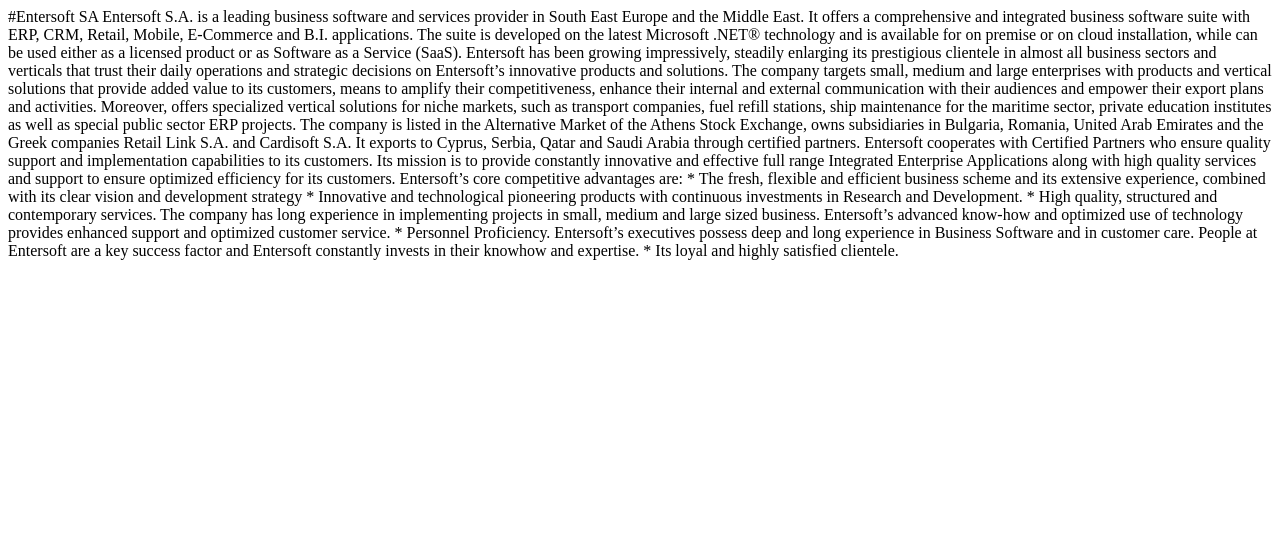
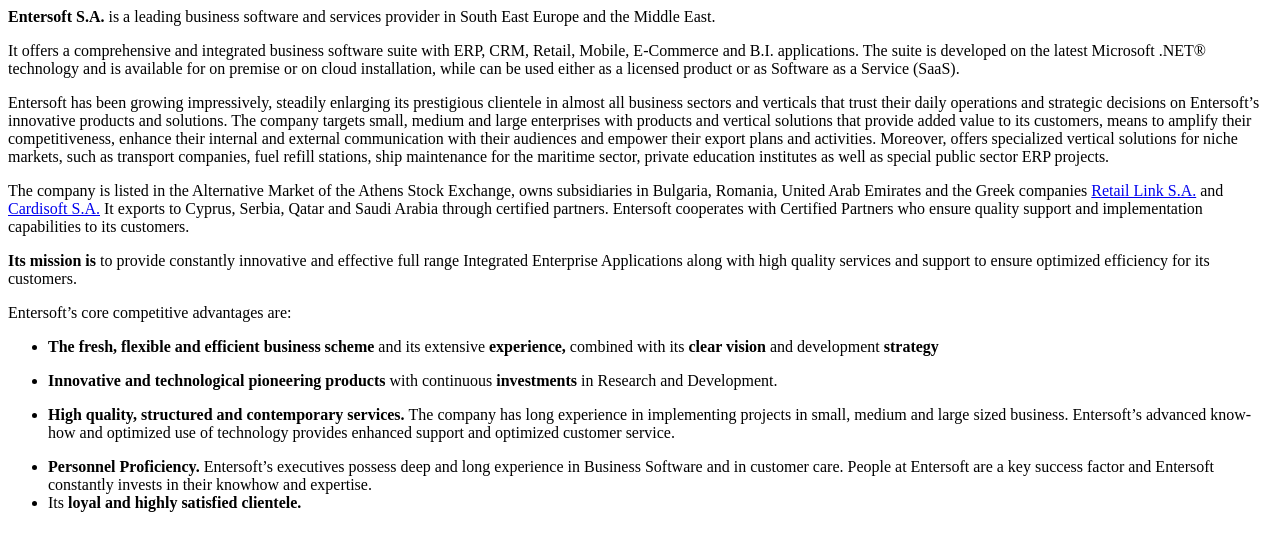
Before and after one commit to entersoftsa/entersoftsa.github.io, a plain HTML site: page index.html in a window 1280 px wide. Drawn offline with Linux system fonts and the light colour scheme.

Commit message:
Update index.html

```diff
--- a/index.html
+++ b/index.html
@@ -1,17 +1,25 @@
-#Entersoft SA
-
-Entersoft S.A. is a leading business software and services provider in South East Europe and the Middle East.
-It offers a comprehensive and integrated business software suite with ERP, CRM, Retail, Mobile, E-Commerce and B.I. applications. The suite is developed on the latest Microsoft .NET® technology and is available for on premise or on cloud installation, while can be used either as a licensed product or as Software as a Service (SaaS).
-
-Entersoft has been growing impressively, steadily enlarging its prestigious clientele in almost all business sectors and verticals that trust their daily operations and strategic decisions on Entersoft’s innovative products and solutions. The company targets small, medium and large enterprises with products and vertical solutions that provide added value to its customers, means to amplify their competitiveness, enhance their internal and external communication with their audiences and empower their export plans and activities. Moreover, offers specialized vertical solutions for niche markets, such as transport companies, fuel refill stations, ship maintenance for the maritime sector, private education institutes as well as special public sector ERP projects.
-
-The company is listed in the Alternative Market of the Athens Stock Exchange, owns subsidiaries in Bulgaria, Romania, United Arab Emirates and the Greek companies Retail Link S.A. and Cardisoft S.A. It exports to Cyprus, Serbia, Qatar and Saudi Arabia through certified partners. Entersoft cooperates with Certified Partners who ensure quality support and implementation capabilities to its customers.
-
-Its mission is to provide constantly innovative and effective full range Integrated Enterprise Applications along with high quality services and support to ensure optimized efficiency for its customers.
-
-Entersoft’s core competitive advantages are:
-* The fresh, flexible and efficient business scheme and its extensive experience, combined with its clear vision and development strategy
-* Innovative and technological pioneering products with continuous investments in Research and Development.
-* High quality, structured and contemporary services. The company has long experience in implementing projects in small, medium and large sized business. Entersoft’s advanced know-how and optimized use of technology provides enhanced support and optimized customer service.
-* Personnel Proficiency. Entersoft’s executives possess deep and long experience in Business Software and in customer care. People at Entersoft are a key success factor and Entersoft constantly invests in their knowhow and expertise.
-* Its loyal and highly satisfied clientele.
+<p><strong>Entersoft S.A.</strong> is a leading business software and services provider in South East Europe and the Middle East.
+</p>
+<p>It offers a comprehensive and integrated business software suite with ERP, CRM, Retail, Mobile, E-Commerce and B.I. applications. The suite is developed on the latest Microsoft .NET® technology and is available for on premise or on cloud installation, while can be used either as a licensed product or as Software as a Service (SaaS).
+</p>
+<p>Entersoft has been growing impressively, steadily enlarging its prestigious clientele in almost all business sectors and verticals that trust their daily operations and strategic decisions on Entersoft’s innovative products and solutions.  The company targets small, medium and large enterprises with products and vertical solutions that provide added value to its customers, means to amplify their competitiveness, enhance their internal and external communication with their audiences and empower their export plans and activities.  Moreover, offers specialized vertical solutions for niche markets, such as transport companies, fuel refill stations, ship maintenance for the maritime sector, private education institutes as well as special public sector ERP projects.
+</p>
+<p>The company is listed in the Alternative Market of the Athens Stock Exchange, owns subsidiaries in Bulgaria, Romania, United Arab Emirates and the Greek companies <a href="http://www.retail-link.gr/">Retail Link S.A.</a> and <a href="http://www.cardisoft.gr/frontend/index.php">Cardisoft S.A.</a> It exports to Cyprus, Serbia, Qatar and Saudi Arabia through certified partners. Entersoft cooperates with Certified Partners who ensure quality support and implementation capabilities to its customers.
+</p>
+<p><strong>Its mission</strong> <strong>is</strong> to provide constantly innovative and effective full range Integrated Enterprise Applications along with high quality services and support to ensure optimized efficiency for its customers.
+</p>
+<p>Entersoft’s core competitive advantages are:
+</p>
+<ul>
+	<li><strong>The fresh, flexible and efficient business scheme </strong>and its extensive <strong>experience,</strong> combined with its <strong>clear vision</strong> and development <strong>strategy</strong></li>
+</ul>
+<ul>
+	<li><strong>Innovative and technological pioneering products </strong>with continuous <strong>investments</strong> in Research and Development. </li>
+</ul>
+<ul>
+	<li><strong>High quality, structured and contemporary services. </strong>The company has long experience in implementing projects in small, medium and large sized business. Entersoft’s advanced know-how and optimized use of technology provides enhanced support and optimized customer service. </li>
+</ul>
+<ul>
+	<li><strong>Personnel</strong> <strong>Proficiency.</strong> Entersoft’s executives possess deep and long experience in Business Software and in customer care.  People at Entersoft are a key success factor and Entersoft constantly invests in their knowhow and expertise.</li>
+	<li>  Its <strong>loyal and highly satisfied clientele.</strong></li>
+</ul>
```
